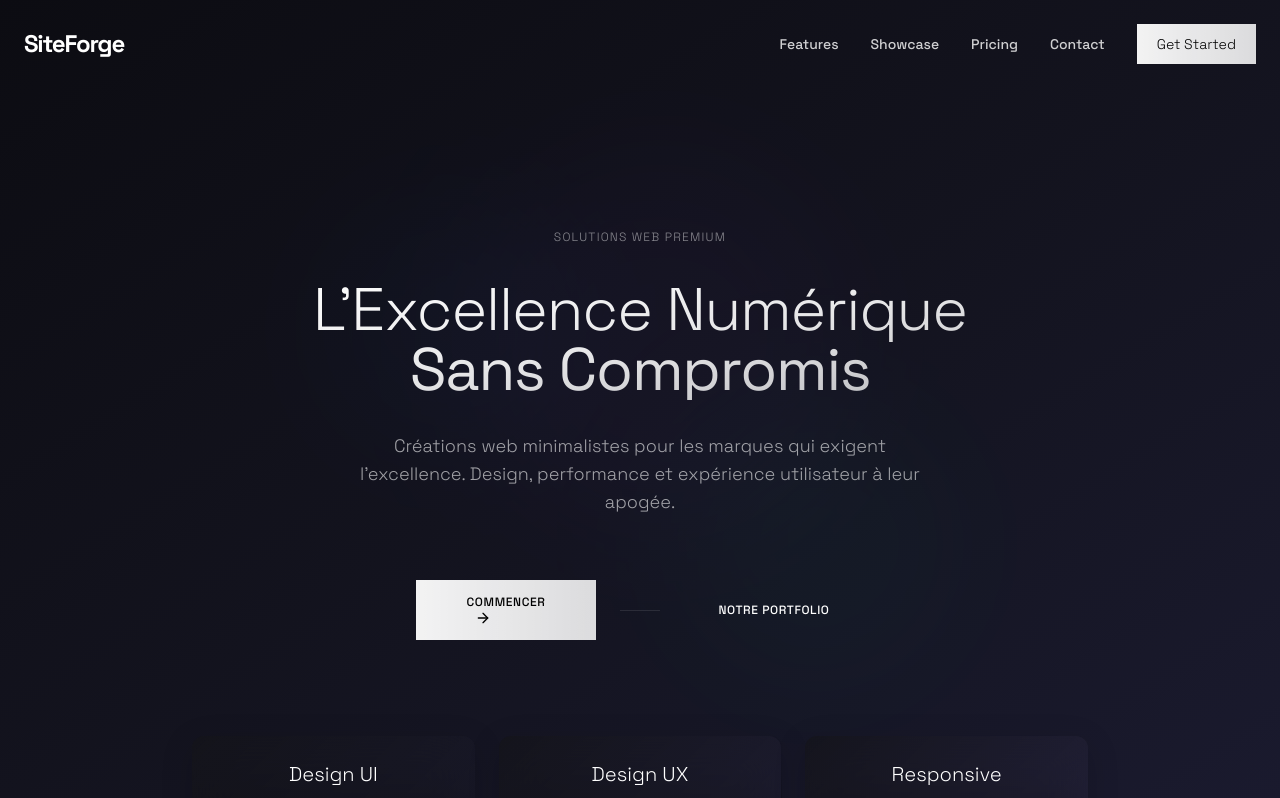
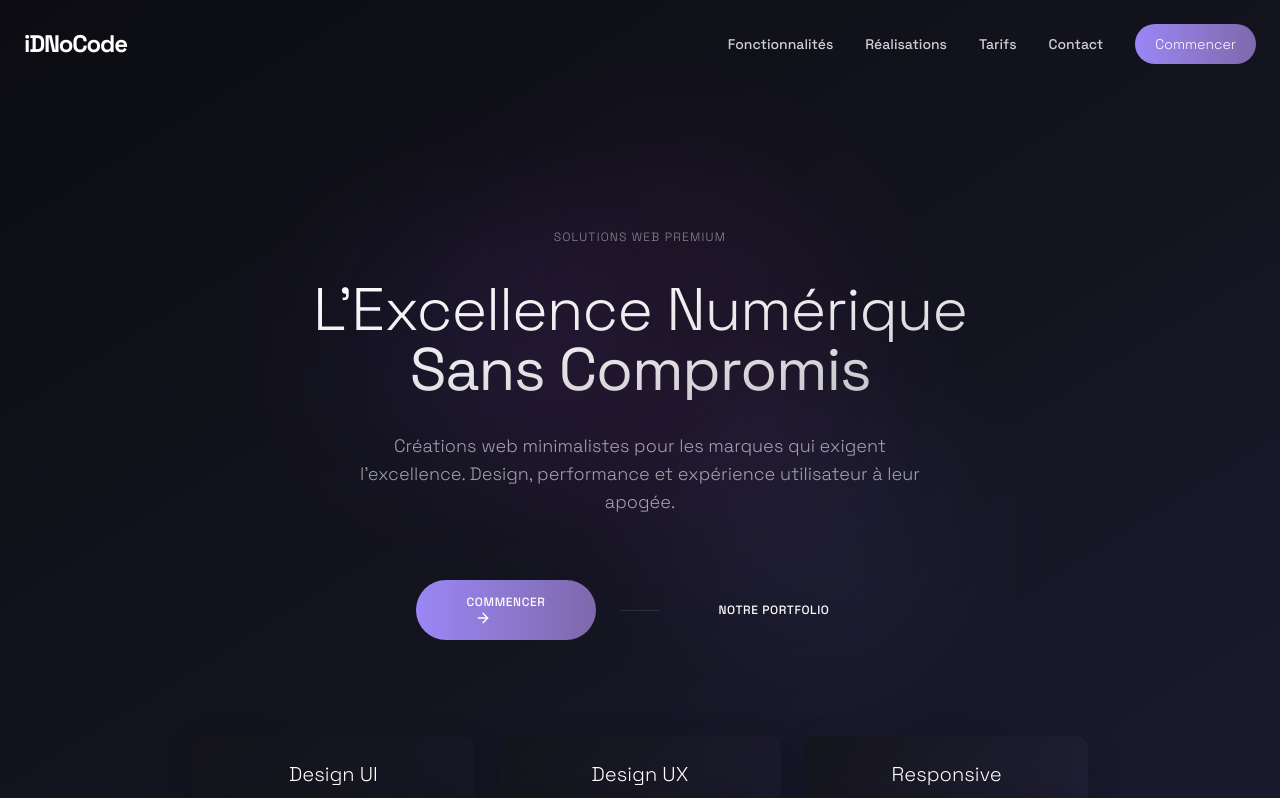
Before and after one commit to idnocode/idnocode-v4, a React (Vite) app: page / in a window 1280 px wide. Shown: the top 798 px of the page. Built offline with nearby package versions, Linux system fonts and the light colour scheme.

Commit message:
Update UI and Translate Text
- Replaced "SiteForge" with "iDNoCode" throughout the project.
- Translated Navbar, Footer, and Contact form to French.
- Updated button and card border radiuses.
- Adjusted CTA and hero section background colors.

```diff
--- a/src/components/AnimatedButton.tsx
+++ b/src/components/AnimatedButton.tsx
@@ -18,10 +18,10 @@ const AnimatedButton: React.FC<AnimatedButtonProps> = ({
 }) => {
   const [isHovered, setIsHovered] = useState(false);
 
-  const baseStyles = "relative overflow-hidden font-light transition-all duration-300 ease-out flex items-center justify-center";
+  const baseStyles = "relative overflow-hidden font-light transition-all duration-300 ease-out flex items-center justify-center rounded-full";
 
   const variants = {
-    primary: "bg-gradient-to-r from-white/95 to-white/85 text-black hover:from-white hover:to-white/90",
+    primary: "bg-gradient-to-r from-[#9b87f5] to-[#7E69AB] text-white hover:from-[#8B5CF6] hover:to-[#9b87f5]",
     secondary: "bg-gradient-to-r from-white/10 to-white/5 text-white hover:from-white/20 hover:to-white/15",
     outline: "border border-white/20 bg-transparent text-white hover:bg-white/10",
     ghost: "bg-transparent hover:bg-white/5 text-white"
@@ -51,7 +51,7 @@ const AnimatedButton: React.FC<AnimatedButtonProps> = ({
       <span
         className={`absolute inset-0 bg-white/10 transform ${
           isHovered ? 'translate-x-full' : '-translate-x-full'
-        } transition-transform duration-500 ease-out`}
+        } transition-transform duration-500 ease-out rounded-full`}
       />
       <span className="relative z-10">{children}</span>
     </button>
--- a/src/components/Footer.tsx
+++ b/src/components/Footer.tsx
@@ -12,10 +12,10 @@ const Footer: React.FC = () => {
         <div className="grid grid-cols-1 md:grid-cols-4 gap-8 md:gap-12 mb-12">
           <div className="md:col-span-1">
             <a href="#" className="text-2xl font-display font-bold tracking-tighter mb-6 inline-block">
-              SiteForge
+              iDNoCode
             </a>
             <p className="text-muted-foreground mb-6 max-w-xs">
-              Crafting premium digital experiences with minimalist design and cutting-edge technology.
+              Création d'expériences digitales premium avec un design minimaliste et des technologies de pointe.
             </p>
             <div className="flex space-x-4">
               <a
@@ -53,10 +53,10 @@ const Footer: React.FC = () => {
           </div>
 
           <div>
-            <h3 className="text-lg font-semibold mb-4">Company</h3>
+            <h3 className="text-lg font-semibold mb-4">Notre Entreprise</h3>
             <ul className="space-y-3">
-              <li><a href="#" className="text-muted-foreground hover:text-foreground transition-colors">About Us</a></li>
-              <li><a href="#" className="text-muted-foreground hover:text-foreground transition-colors">Our Work</a></li>
+              <li><a href="#" className="text-muted-foreground hover:text-foreground transition-colors">À Propos</a></li>
+              <li><a href="#" className="text-muted-foreground hover:text-foreground transition-colors">Nos Réalisations</a></li>
               <li><a href="#" className="text-muted-foreground hover:text-foreground transition-colors">Services</a></li>
               <li><a href="#" className="text-muted-foreground hover:text-foreground transition-colors">Blog</a></li>
               <li><a href="#contact" className="text-muted-foreground hover:text-foreground transition-colors">Contact</a></li>
@@ -66,32 +66,32 @@ const Footer: React.FC = () => {
           <div>
             <h3 className="text-lg font-semibold mb-4">Services</h3>
             <ul className="space-y-3">
-              <li><a href="#" className="text-muted-foreground hover:text-foreground transition-colors">Website Design</a></li>
-              <li><a href="#" className="text-muted-foreground hover:text-foreground transition-colors">Web Development</a></li>
+              <li><a href="#" className="text-muted-foreground hover:text-foreground transition-colors">Design Web</a></li>
+              <li><a href="#" className="text-muted-foreground hover:text-foreground transition-colors">Développement Web</a></li>
               <li><a href="#" className="text-muted-foreground hover:text-foreground transition-colors">E-commerce</a></li>
-              <li><a href="#" className="text-muted-foreground hover:text-foreground transition-colors">Brand Identity</a></li>
-              <li><a href="#" className="text-muted-foreground hover:text-foreground transition-colors">SEO Optimization</a></li>
+              <li><a href="#" className="text-muted-foreground hover:text-foreground transition-colors">Identité de Marque</a></li>
+              <li><a href="#" className="text-muted-foreground hover:text-foreground transition-colors">Optimisation SEO</a></li>
             </ul>
           </div>
 
           <div>
-            <h3 className="text-lg font-semibold mb-4">Legal</h3>
+            <h3 className="text-lg font-semibold mb-4">Mentions Légales</h3>
             <ul className="space-y-3">
-              <li><a href="#" className="text-muted-foreground hover:text-foreground transition-colors">Privacy Policy</a></li>
-              <li><a href="#" className="text-muted-foreground hover:text-foreground transition-colors">Terms of Service</a></li>
-              <li><a href="#" className="text-muted-foreground hover:text-foreground transition-colors">Cookie Policy</a></li>
-              <li><a href="#" className="text-muted-foreground hover:text-foreground transition-colors">GDPR Compliance</a></li>
+              <li><a href="#" className="text-muted-foreground hover:text-foreground transition-colors">Politique de Confidentialité</a></li>
+              <li><a href="#" className="text-muted-foreground hover:text-foreground transition-colors">Conditions d'Utilisation</a></li>
+              <li><a href="#" className="text-muted-foreground hover:text-foreground transition-colors">Politique des Cookies</a></li>
+              <li><a href="#" className="text-muted-foreground hover:text-foreground transition-colors">Conformité RGPD</a></li>
             </ul>
           </div>
         </div>
 
         <div className="pt-8 border-t border-white/10 flex flex-col md:flex-row justify-between items-center">
           <p className="text-sm text-muted-foreground">
-            &copy; {currentYear} SiteForge. All rights reserved.
+            &copy; {currentYear} iDNoCode. Tous droits réservés.
           </p>
           <div className="mt-4 md:mt-0">
             <a href="#" className="scroll-to-top inline-flex items-center gap-2 text-sm text-muted-foreground hover:text-foreground transition-colors">
-              Back to top
+              Retour en haut
               <svg width="16" height="16" viewBox="0 0 24 24" fill="none" stroke="currentColor" strokeWidth="2" strokeLinecap="round" strokeLinejoin="round">
                 <line x1="12" y1="19" x2="12" y2="5"></line>
                 <polyline points="5 12 12 5 19 12"></polyline>
--- a/src/components/HeroSection.tsx
+++ b/src/components/HeroSection.tsx
@@ -33,10 +33,10 @@ const HeroSection: React.FC = () => {
     >
       <div className="fixed inset-0 z-0">
         <div className="absolute inset-0 bg-gradient-to-br from-[#0c0c12] via-[#13131e] to-[#1a1a2e]"></div>
-        <div className="absolute inset-0 opacity-30">
-          <div className="absolute top-1/4 left-1/4 w-64 h-64 bg-[#3b82f6]/10 rounded-full blur-3xl"></div>
-          <div className="absolute bottom-1/3 right-1/3 w-96 h-96 bg-[#8b5cf6]/10 rounded-full blur-3xl"></div>
-          <div className="absolute top-1/2 right-1/4 w-72 h-72 bg-[#10b981]/10 rounded-full blur-3xl"></div>
+        <div className="absolute inset-0 opacity-40">
+          <div className="absolute top-1/4 left-1/4 w-72 h-72 bg-[#8B5CF6]/15 rounded-full blur-3xl"></div>
+          <div className="absolute bottom-1/3 right-1/3 w-96 h-96 bg-[#D946EF]/15 rounded-full blur-3xl"></div>
+          <div className="absolute top-1/2 right-1/4 w-72 h-72 bg-[#9b87f5]/15 rounded-full blur-3xl"></div>
         </div>
       </div>
 
@@ -81,7 +81,7 @@ const HeroSection: React.FC = () => {
             ].map((item, index) => (
               <div
                 key={index}
-                className="p-6 rounded-lg transition-all duration-300 backdrop-blur-xl"
+                className="p-6 rounded-xl transition-all duration-300 backdrop-blur-xl"
                 style={{
                   background: `linear-gradient(135deg, rgba(20, 20, 25, 0.7) 0%, rgba(${30 + index * 10}, ${30 + index * 8}, ${50 + index * 15}, 0.4) 100%)`,
                   boxShadow: '0 8px 32px rgba(0, 0, 0, 0.15)'
--- a/src/components/Navbar.tsx
+++ b/src/components/Navbar.tsx
@@ -31,7 +31,7 @@ const Navbar: React.FC = () => {
           href="#"
           className="text-2xl font-display font-bold tracking-tighter"
         >
-          SiteForge
+          iDNoCode
         </a>
 
         {/* Desktop Navigation */}
@@ -40,19 +40,19 @@ const Navbar: React.FC = () => {
             href="#features"
             className="text-sm font-medium opacity-80 hover:opacity-100 transition-opacity"
           >
-            Features
+            Fonctionnalités
           </a>
           <a
             href="#showcase"
             className="text-sm font-medium opacity-80 hover:opacity-100 transition-opacity"
           >
-            Showcase
+            Réalisations
           </a>
           <a
             href="#pricing"
             className="text-sm font-medium opacity-80 hover:opacity-100 transition-opacity"
           >
-            Pricing
+            Tarifs
           </a>
           <a
             href="#contact"
@@ -61,7 +61,7 @@ const Navbar: React.FC = () => {
             Contact
           </a>
           <AnimatedButton variant="primary" size="md">
-            Get Started
+            Commencer
           </AnimatedButton>
         </nav>
 
@@ -87,21 +87,21 @@ const Navbar: React.FC = () => {
                 className="text-sm font-medium py-2"
                 onClick={() => setIsMobileMenuOpen(false)}
               >
-                Features
+                Fonctionnalités
               </a>
               <a
                 href="#showcase"
                 className="text-sm font-medium py-2"
                 onClick={() => setIsMobileMenuOpen(false)}
               >
-                Showcase
+                Réalisations
               </a>
               <a
                 href="#pricing"
                 className="text-sm font-medium py-2"
                 onClick={() => setIsMobileMenuOpen(false)}
               >
-                Pricing
+                Tarifs
               </a>
               <a
                 href="#contact"
@@ -116,7 +116,7 @@ const Navbar: React.FC = () => {
                 className="w-full mt-2"
                 onClick={() => setIsMobileMenuOpen(false)}
               >
-                Get Started
+                Commencer
               </AnimatedButton>
             </nav>
           </div>
```
Also changed, not shown: src/components/ContactSection.tsx (+17 -17 lines).
